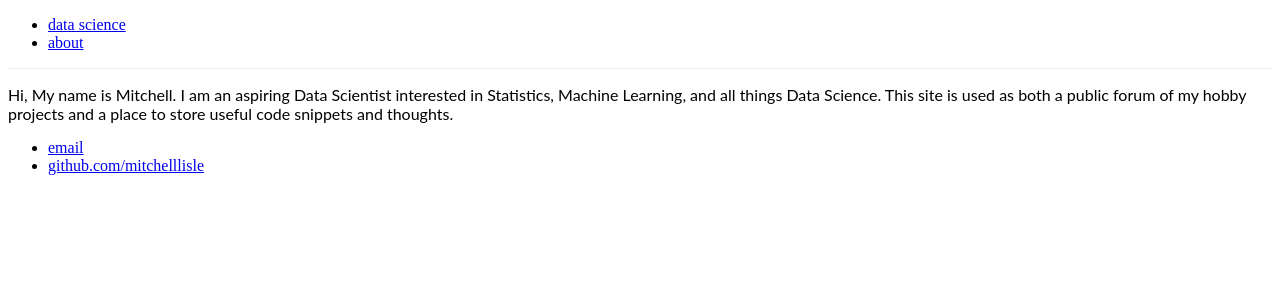
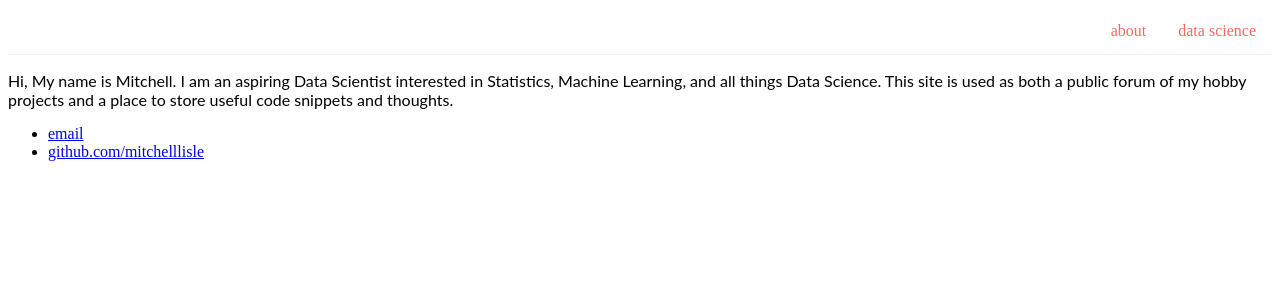
Before and after one commit to mitchelllisle/mlr_website, a Jekyll site: the page built from index.html, in a window 1280 px wide. Shown: the top 300 px of the page. Built offline with Jekyll 4.4.1, drawn with Linux system fonts in a browser that asks for light colours.

Commit message:
Update main.css

```diff
--- a/css/main.css
+++ b/css/main.css
@@ -1,6 +1,31 @@
 nav {
  border-bottom: 1px solid #f3eded;
  height: 10%;
+ color: #F76861;
+}
+
+nav ul {
+    list-style-type: none;
+    margin: 0;
+    padding: 0;
+    overflow: hidden;
+}
+
+nav li {
+    float: right;
+}
+
+nav li a {
+    display: block;
+    color: #F76861;
+    text-align: center;
+    padding: 14px 16px;
+    text-decoration: none;
+}
+
+/* Change the link color to #111 (black) on hover */
+nav li a:hover {
+    background-color: #111;
 }
 
 p {
```
